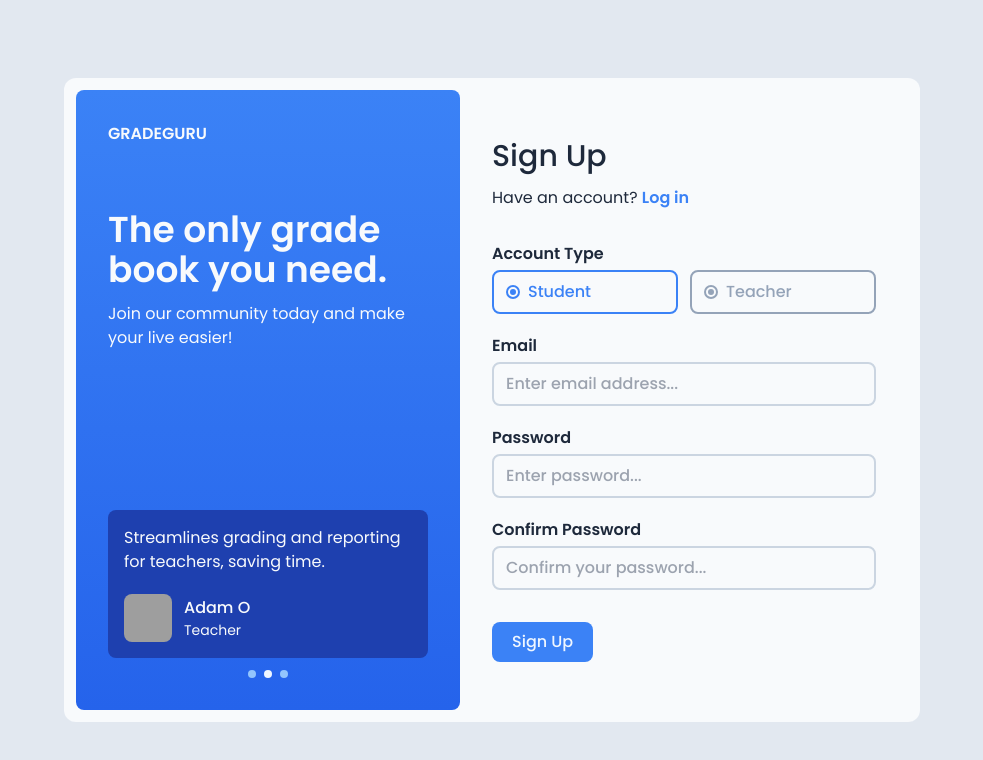
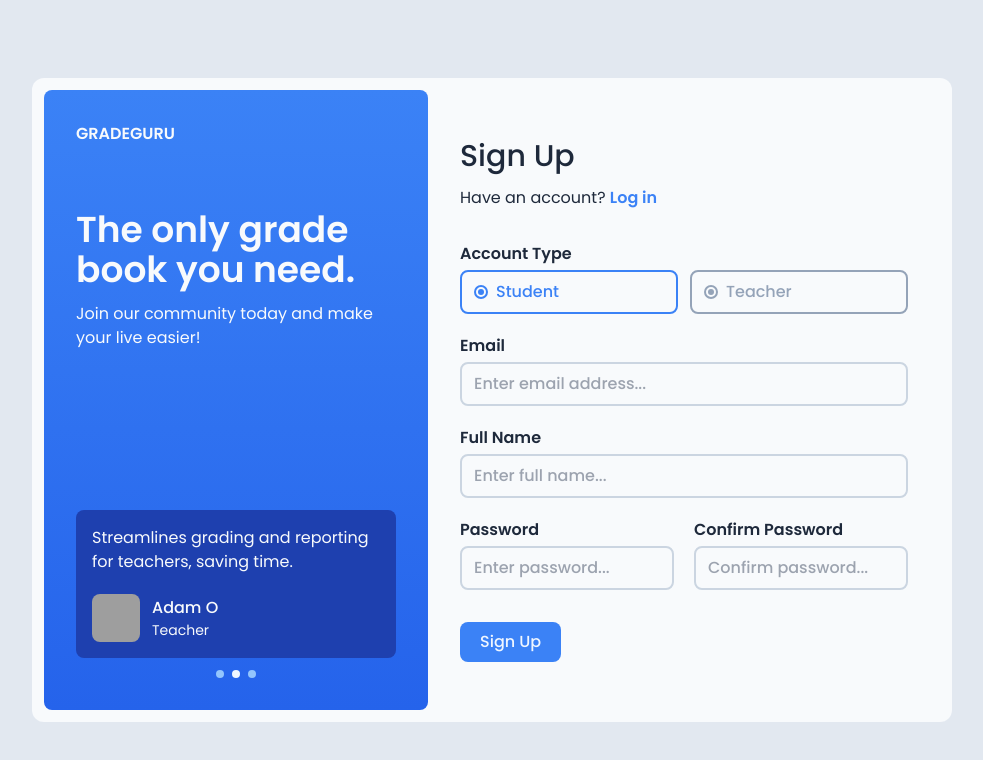
Before and after one commit to MoDrazzz/gradeguru, a Next.js app: page /signup in a window 1280 px wide. Shown: the top 760 px of the page, without its empty margins (148-1131 px from the left). Built offline with nearby package versions, Linux system fonts and the light colour scheme; grey boxes are pictures that could not be loaded.

Commit message:
Add login status, fix signup

```diff
--- /dev/null
+++ b/src/app/loading.tsx
@@ -0,0 +1,3 @@
+export default function Loading() {
+  return <p>loading...</p>;
+}
--- a/src/components/LoginStatus.tsx
+++ b/src/components/LoginStatus.tsx
@@ -1,8 +1,28 @@
+"use client";
+
+import { useEffect, useState } from "react";
+import { createClientComponentClient } from "@supabase/auth-helpers-nextjs";
+
 export default function LoginStatus() {
+  const [fullname, setFullname] = useState("");
+  const supabase = createClientComponentClient();
+
+  useEffect(() => {
+    const getUser = async () => {
+      const { data, error } = await supabase.auth.getSession();
+
+      if (!error) {
+        const fullname = data.session?.user.user_metadata.fullname;
+        setFullname(fullname);
+      }
+    };
+    getUser();
+  }, [supabase]);
+
   return (
     <div className="flex w-full flex-col items-center justify-center">
       <p className="text-xs">Logged as</p>
-      <p className="text-xl">Małgorzata Stefko</p>
+      <p className="text-xl">{fullname || "Loading.."}</p>
     </div>
   );
 }
--- a/src/components/SignUpForm.tsx
+++ b/src/components/SignUpForm.tsx
@@ -12,6 +12,7 @@ import { createClientComponentClient } from "@supabase/auth-helpers-nextjs";
 
 interface InputValues {
   email: string;
+  fullname: string;
   password: string;
   passwordConfirmation: string;
 }
@@ -29,12 +30,14 @@ const passwordRegex = new RegExp(
 
 const initialErrorsState = {
   email: "",
+  fullname: "",
   password: "",
   passwordConfirmation: "",
 };
 
 export default function SignUpForm() {
   const emailRef = useRef<HTMLInputElement>(null);
+  const fullnameRef = useRef<HTMLInputElement>(null);
   const passwordRef = useRef<HTMLInputElement>(null);
   const passwordConfirmationRef = useRef<HTMLInputElement>(null);
   const [accountType, setAccountType] = useState("student");
@@ -49,11 +52,18 @@ export default function SignUpForm() {
     supabase.auth.signUp({
       email: formValues.email,
       password: formValues.password,
+      options: {
+        data: {
+          fullname: formValues.fullname,
+          role: accountType,
+        },
+      },
     });
   };
 
   const handleSignUp = () => {
     const email = emailRef.current?.value;
+    const fullname = fullnameRef.current?.value;
     const password = passwordRef.current?.value;
     const passwordConfirmation = passwordConfirmationRef.current?.value;
 
@@ -61,6 +71,7 @@ export default function SignUpForm() {
 
     if (
       typeof email === "undefined" ||
+      typeof fullname === "undefined" ||
       typeof password === "undefined" ||
       typeof passwordConfirmation === "undefined"
     ) {
@@ -69,12 +80,17 @@ export default function SignUpForm() {
 
     const formValues: InputValues = {
       email,
+      fullname,
       password,
       passwordConfirmation,
     };
 
     if (!emailRegex.test(email)) {
       newErrors.email = "Email address is wrong.";
+    }
+
+    if (fullname.length < 3) {
+      newErrors.fullname = "Ensure full name is correct.";
     }
 
     if (!passwordRegex.test(password)) {
@@ -102,6 +118,7 @@ export default function SignUpForm() {
 
     createAccount({
       email,
+      fullname,
       password,
       passwordConfirmation,
       accountType,
@@ -114,7 +131,7 @@ export default function SignUpForm() {
 
   return (
     <>
-      <div className="flex w-96 flex-col gap-5">
+      <div className="flex w-[448px] flex-col gap-5">
         <FormField>
           <Label>Account Type</Label>
           <div className="flex gap-3">
@@ -147,6 +164,16 @@ export default function SignUpForm() {
           />
           <InputError>{errors.email}</InputError>
         </FormField>
+        <FormField>
+          <Label>Full Name</Label>
+          <Input
+            refState={fullnameRef}
+            isError={!!errors.fullname.length}
+            placeholder="Enter full name..."
+          />
+          <InputError>{errors.fullname}</InputError>
+        </FormField>
+        <div className="flex gap-5">
           <FormField>
             <Label>Password</Label>
             <Input
@@ -183,10 +210,11 @@ export default function SignUpForm() {
               type="password"
               isError={!!errors.passwordConfirmation.length}
               refState={passwordConfirmationRef}
-            placeholder="Confirm your password..."
+              placeholder="Confirm password..."
             />
             <InputError>{errors.passwordConfirmation}</InputError>
           </FormField>
+        </div>
       </div>
       <Button onClick={handleSignUp}>Sign Up</Button>
     </>
```
Lines whose indentation alone changed are shown as unchanged.
